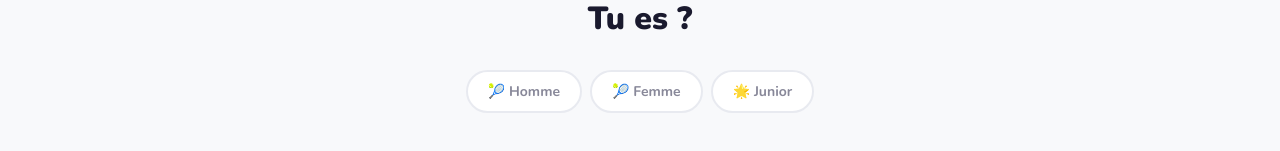
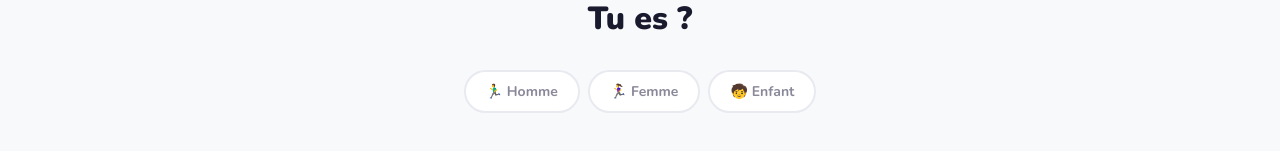
Before and after one commit to sebdenice-oom/el-selector, a Next.js app: page / in a window 1280 px wide. Shown: the part 153-304 px from the top of the page. Built offline with nearby package versions, Linux system fonts and the light colour scheme.

Commit message:
Update page.jsx

```diff
--- a/app/page.jsx
+++ b/app/page.jsx
@@ -8,9 +8,9 @@ const ETAPES = [
     titre: 'Tu es ?',
     type: 'chips',
     options: [
-      { value: 'Homme', label: '🎾 Homme' },
-      { value: 'Femme', label: '🎾 Femme' },
-      { value: 'Junior', label: '🌟 Junior' },
+      { value: 'Homme', label: '🏃‍♂️ Homme' },
+      { value: 'Femme', label: '🏃‍♀️ Femme' },
+      { value: 'Junior', label: '🧒 Enfant' },
     ],
   },
   {
@@ -24,12 +24,7 @@ const ETAPES = [
       { value: 'competition',   label: 'Compétition',    icon: '🥇' },
     ],
   },
-  {
-    id: 'budget',
-    titre: 'Ton budget maximum',
-    type: 'slider',
-    min: 50, max: 350, step: 10, default: 150,
-  },
+  { id: 'budget', titre: 'Ton budget maximum', type: 'slider', min: 50, max: 750, step: 10, default: 150 },,
   {
     id: 'sensation',
     titre: 'Tes critères importants',
```
